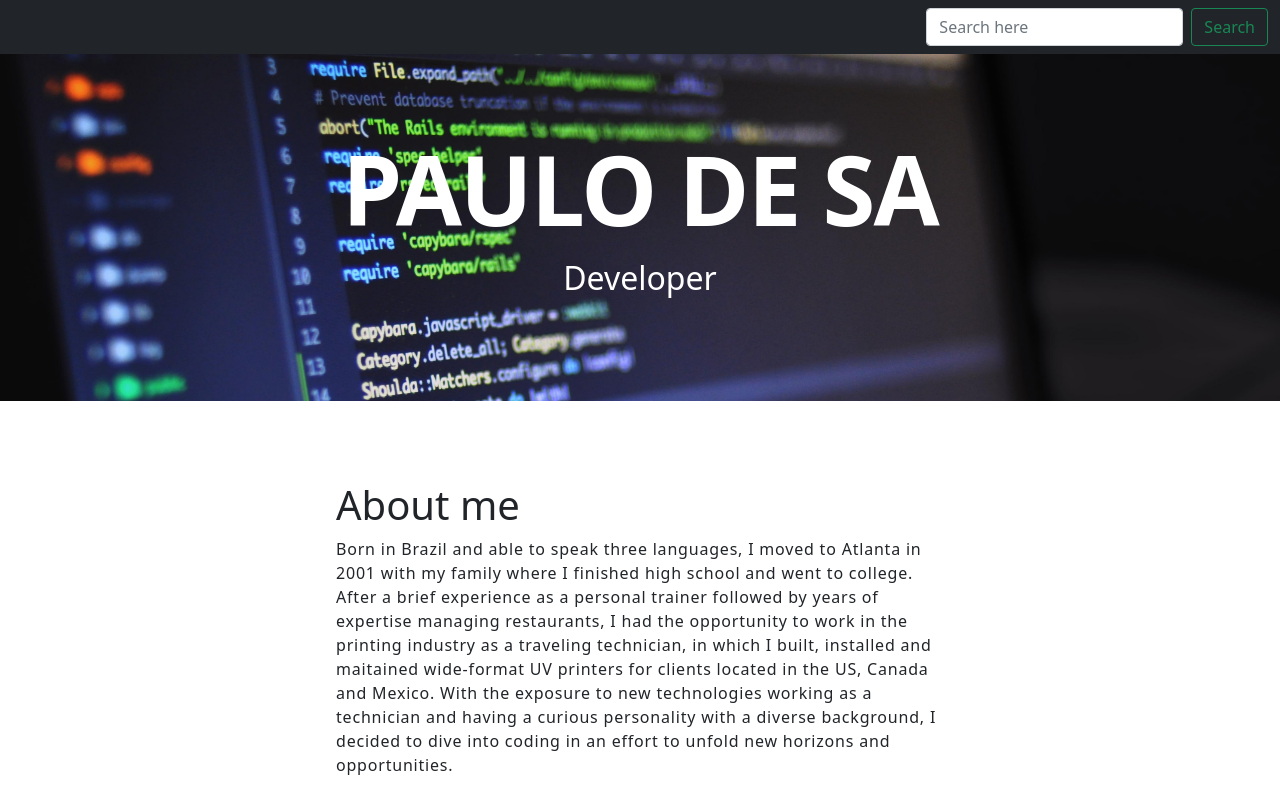
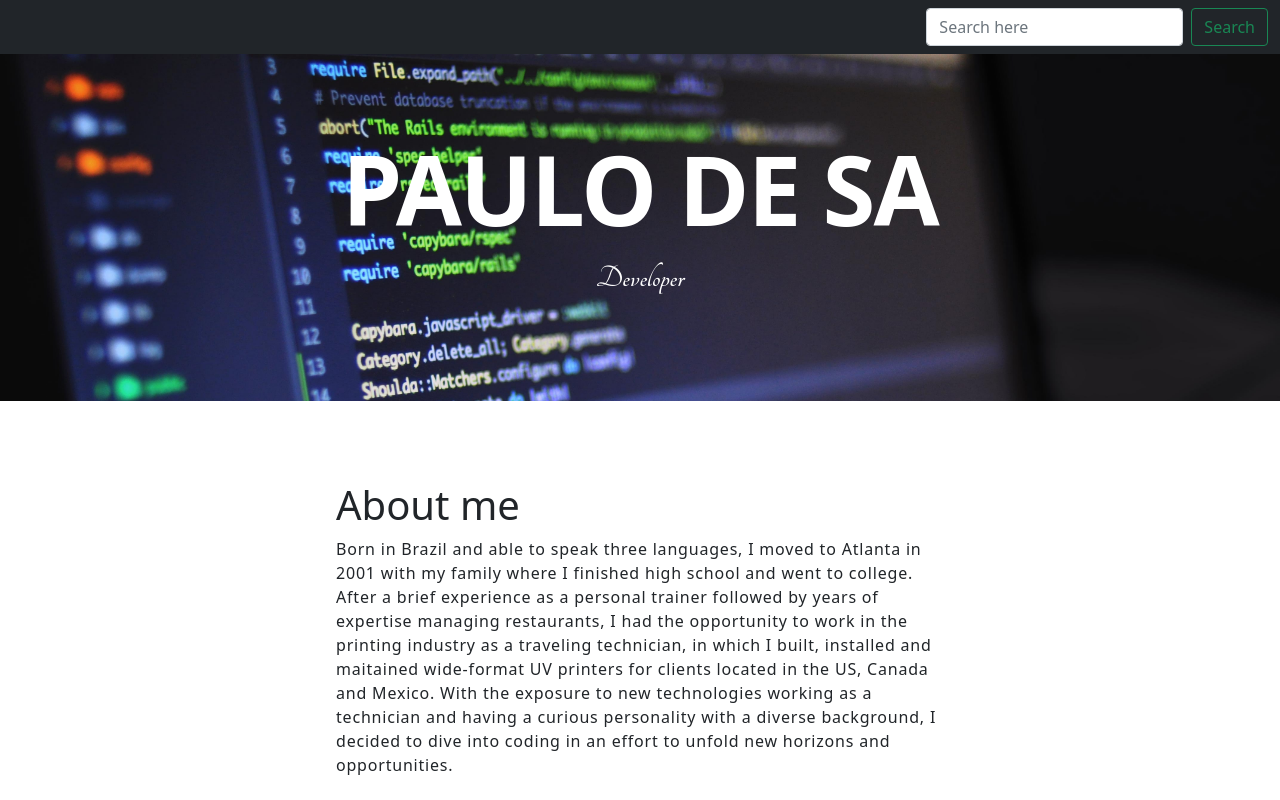
Before and after one commit to paulodesa/myPortfolio, a plain HTML site: page index.html in a window 1280 px wide. Shown: the top 800 px of the page. Drawn offline with nearby package versions, Linux system fonts and the light colour scheme.

Commit message:
Changes to CSS

```diff
--- a/css/style.css
+++ b/css/style.css
@@ -2,6 +2,10 @@ body {
     color: #222222;
     font-size: 1em;
     font-family: "Open Sans", "Helvetica Neue", sans-serif;
+}
+
+#dev {
+  font-family: 'Tangerine', cursive;
 }
 
 .content-footer,
--- a/index.html
+++ b/index.html
@@ -7,6 +7,8 @@
     <meta name="viewport" content="width=device-width, initial-scale=1.0">
     <title>My Portfolio</title>
     <link rel="stylesheet" href="../myPortfolio/css/style.css">
+    <link rel="preconnect" href="https://fonts.gstatic.com">
+    <link href="https://fonts.googleapis.com/css2?family=Tangerine:wght@700&display=swap" rel="stylesheet">
     <link href="https://cdn.jsdelivr.net/npm/bootstrap@5.0.0-beta3/dist/css/bootstrap.min.css" rel="stylesheet"
         integrity="sha384-eOJMYsd53ii+scO/bJGFsiCZc+5NDVN2yr8+0RDqr0Ql0h+rP48ckxlpbzKgwra6" crossorigin="anonymous">
 </head>
@@ -24,7 +26,7 @@
 
     <header class='masthead'>
         <h1 class='masthead-heading'>Paulo de Sa</h1>
-        <p class='masthead-intro'>Developer</p>
+        <p id="dev" class='masthead-intro'>Developer</p>
     </header>
     <section class="details">
         <h1>About me</h1>
```
